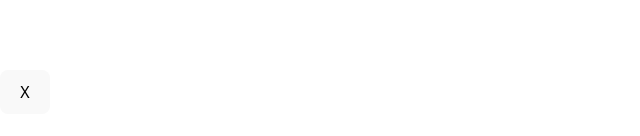
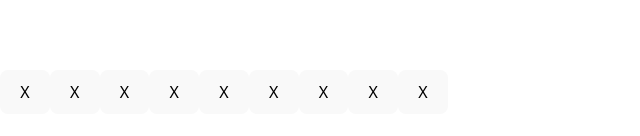
Before and after one commit to alicerho/my-react-app, a React (Vite) app: page / in a window 1280 px wide. Shown: the part 308-444 px from the top of the page, without its empty margins (0-640 px from the left). Built offline with nearby package versions, Linux system fonts and the light colour scheme.

Commit message:
implemented 9 squares with X's inscribed by using the <></>

```diff
--- a/src/App.jsx
+++ b/src/App.jsx
@@ -1,3 +1,15 @@
 export default function Square() {
-  return <button className="square">X</button>;
+  return (
+    <>
+      <button className="square">X</button>
+      <button className="square">X</button>
+      <button className="square">X</button>
+      <button className="square">X</button>
+      <button className="square">X</button>
+      <button className="square">X</button>
+      <button className="square">X</button>
+      <button className="square">X</button>
+      <button className="square">X</button>
+    </>
+  );
 }
```
